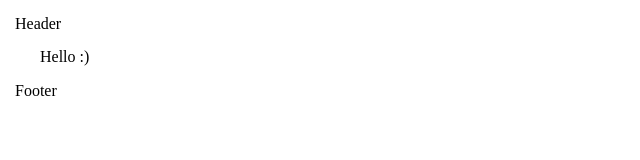
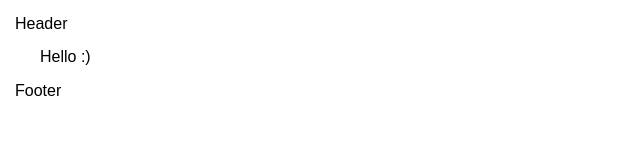
Before and after one commit to samuelsson/lumidrop_gatsby, a Gatsby site: page / in a window 1280 px wide. Shown: the full height of the page, 0-640 px from the left. Built offline with nearby package versions, Linux system fonts and the light colour scheme; Gatsby itself is replaced by a stand-in of ours.

Commit message:
style: 💄 add support for global styling

```diff
--- /dev/null
+++ b/src/GlobalStyles.tsx
@@ -0,0 +1,13 @@
+import { createGlobalStyle } from 'styled-components';
+import { colors } from './styles';
+
+const GlobalStyle = createGlobalStyle`
+  body {
+    font-family: sans-serif;
+    background-color: ${colors.white};
+    color: ${colors.black};
+    font-size: 1em;
+  }
+`;
+
+export default GlobalStyle;
--- a/src/PageWrapper.tsx
+++ b/src/PageWrapper.tsx
@@ -2,10 +2,12 @@
 import * as PropTypes from 'prop-types';
 import { Normalize } from 'styled-normalize';
 import { WrapPageElementBrowserArgs } from 'gatsby';
+import GlobalStyles from './GlobalStyles';
 
 const PageWrapper = ({ element }: WrapPageElementBrowserArgs): JSX.Element => (
   <div>
     <Normalize />
+    <GlobalStyles />
     {element}
   </div>
 );
--- /dev/null
+++ b/src/styles/colors.ts
@@ -0,0 +1,4 @@
+export default {
+  white: '#fff',
+  black: '#000',
+};
--- /dev/null
+++ b/src/styles/index.ts
@@ -0,0 +1,2 @@
+export { default as colors } from './colors';
+export { default as mediaQueries } from './mediaQueries';
--- /dev/null
+++ b/src/styles/mediaQueries.ts
@@ -0,0 +1,7 @@
+const breakpoints = {
+  small: '600px',
+};
+
+export default {
+  small: `(min-width: ${breakpoints.small})`,
+};
```
